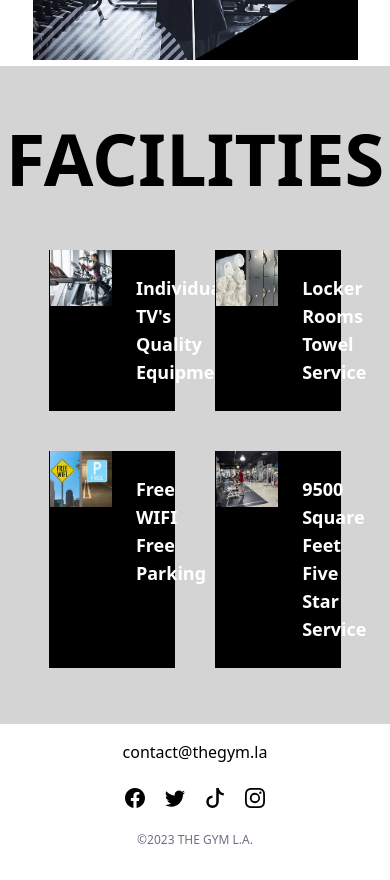
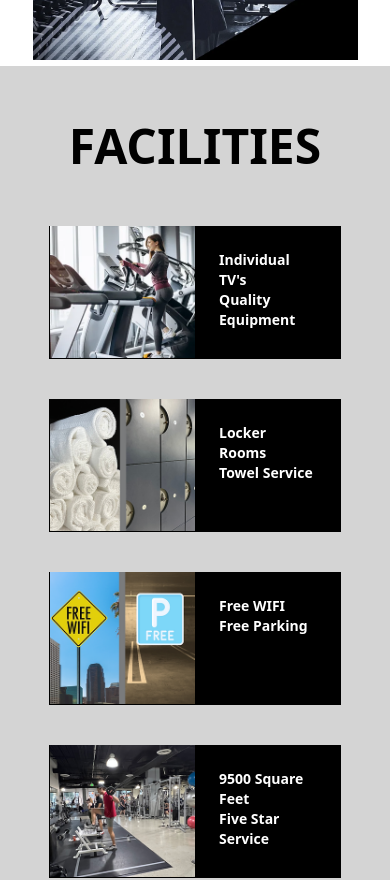
Before and after one commit to jozef-hudec-27/gym-site-clone, a Next.js app: page / in a window 390 px wide. Shown: the part 1480-2360 px from the top of the page. Built offline with nearby package versions, Linux system fonts and the light colour scheme.

Commit message:
Make facilities section responsive

```diff
--- a/app/page.jsx
+++ b/app/page.jsx
@@ -37,9 +37,9 @@ function HomePage() {
       </section>
 
       <section className="bg-neutral-300 py-14 flex-center flex-col gap-14 mt-1.5">
-        <h2 className="uppercase font-extrabold text-7xl">Facilities</h2>
+        <h2 className="uppercase font-extrabold text-5xl md:text-7xl">Facilities</h2>
 
-        <div className="grid grid-cols-2 gap-10 w-3/4">
+        <div className="grid grid-cols-1 lg:grid-cols-2 gap-10 w-3/4">
           <FacilityCard facility={{ filename: 'facility1.webp', items: ["Individual TV's", 'Quality Equipment'] }} />
           <FacilityCard facility={{ filename: 'facility2.webp', items: ['Locker Rooms', 'Towel Service'] }} />
           <FacilityCard facility={{ filename: 'facility3.webp', items: ['Free WIFI', 'Free Parking'] }} />
--- a/components/FacilityCard.jsx
+++ b/components/FacilityCard.jsx
@@ -12,7 +12,7 @@ function FacilityCard({ facility }) {
       <div className="w-1/2 p-6">
         {items.map((item, i) => {
           return (
-            <p key={i} className="text-white font-semibold text-lg">
+            <p key={i} className="text-white font-semibold text-sm md:text-lg">
               {item}
             </p>
           )
```
